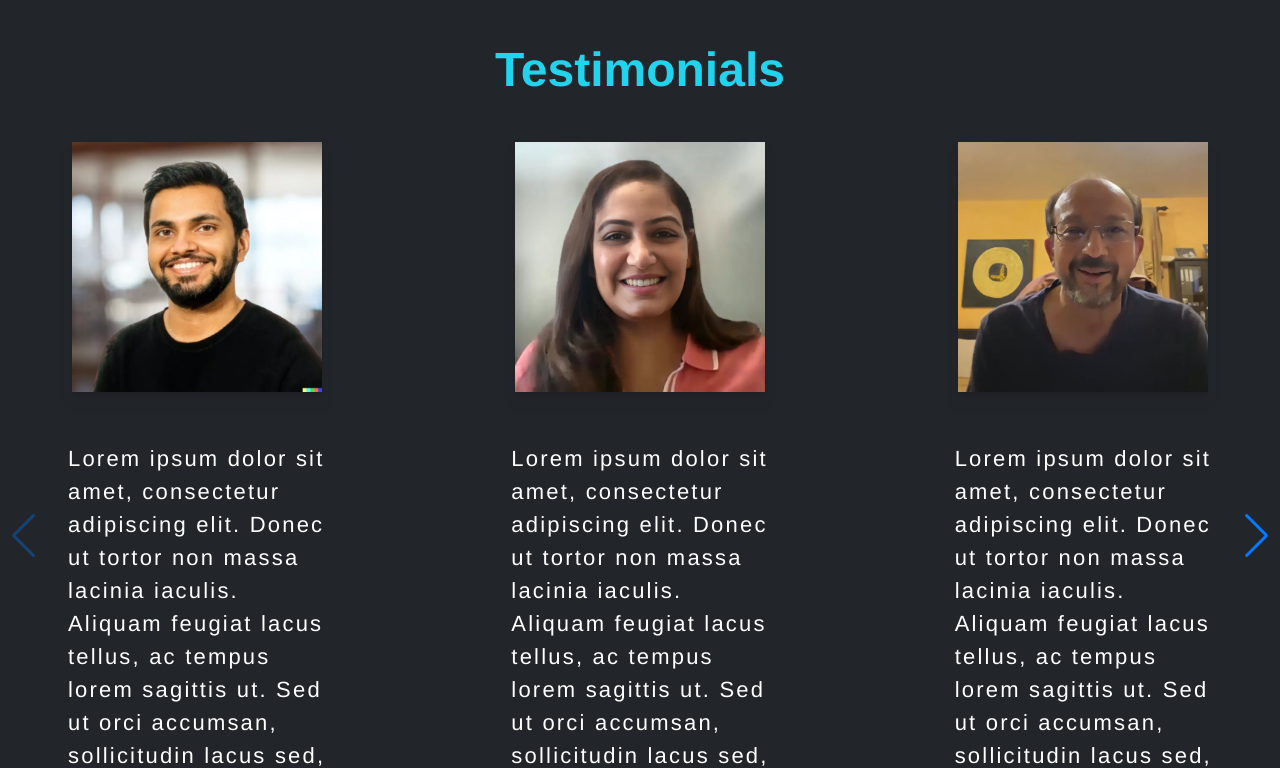
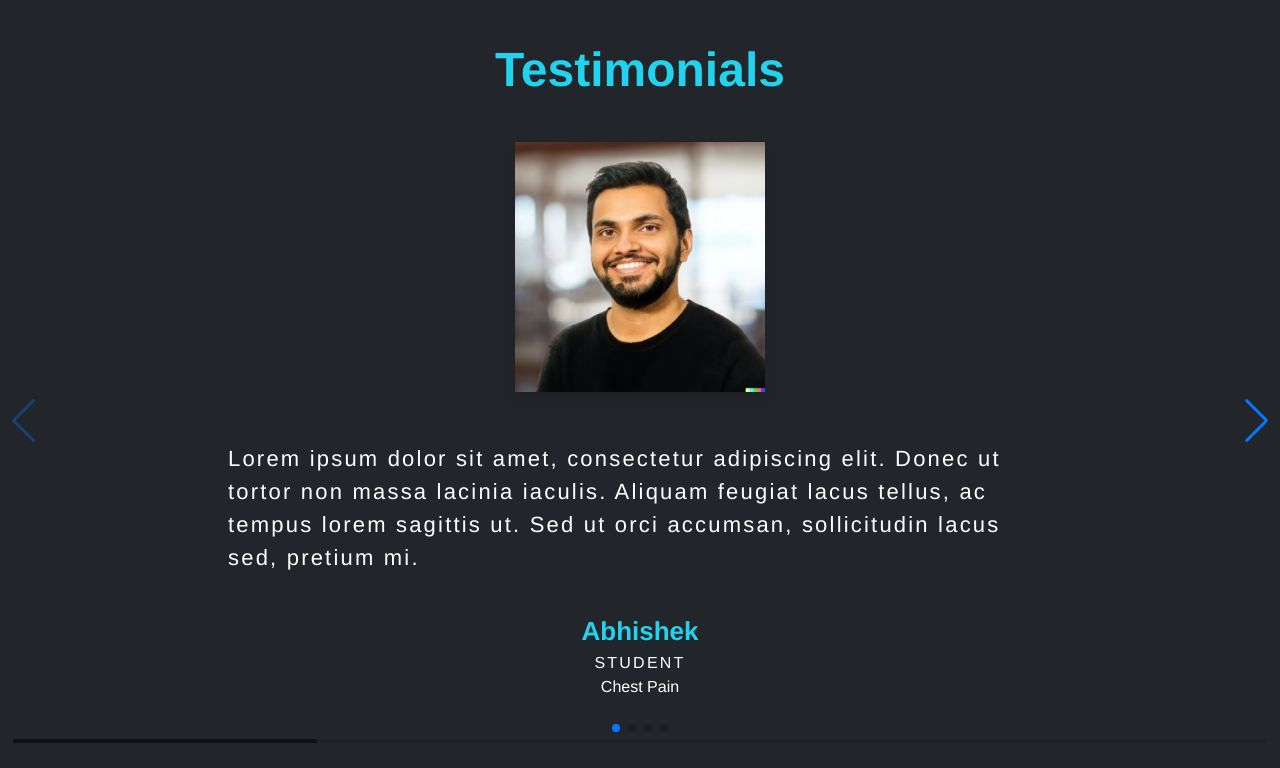
Before and after one commit to AbhishekPurty/fixhealth, a Next.js app: page / in a window 1280 px wide. Shown: the part 1074-1842 px from the top of the page. After the commit the page ends 1821 px from the top, so only its background shows below. Built offline with nearby package versions, Linux system fonts and the light colour scheme.

Commit message:
carousel update

```diff
--- a/components/Testmonial_v2.tsx
+++ b/components/Testmonial_v2.tsx
@@ -26,7 +26,7 @@ const Testmonial_v2 = () => {
       // install Swiper modules
       modules={[Navigation, Pagination, Scrollbar, A11y]}
       spaceBetween={50}
-      slidesPerView={3}
+      slidesPerView={1}
       navigation
       pagination={{ clickable: true }}
       scrollbar={{ draggable: true }}
```
